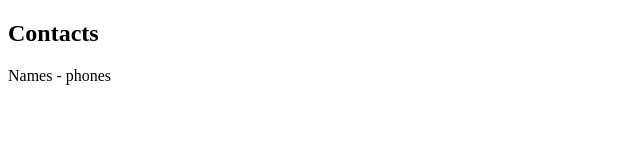
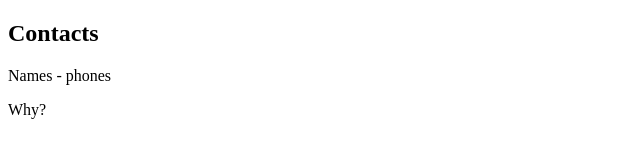
Before and after one commit to yentin3/com.bread.demo, a plain HTML site: page WebContent/contact.html in a window 1280 px wide. Shown: the full height of the page, 0-640 px from the left. Drawn offline with Linux system fonts and the light colour scheme.

Commit message:
new contacts

```diff
--- a/WebContent/contact.html
+++ b/WebContent/contact.html
@@ -7,5 +7,6 @@
 <body>
 <h2>Contacts</h2>
 <p>Names - phones</p>
+Why?
 </body>
 </html>
```
